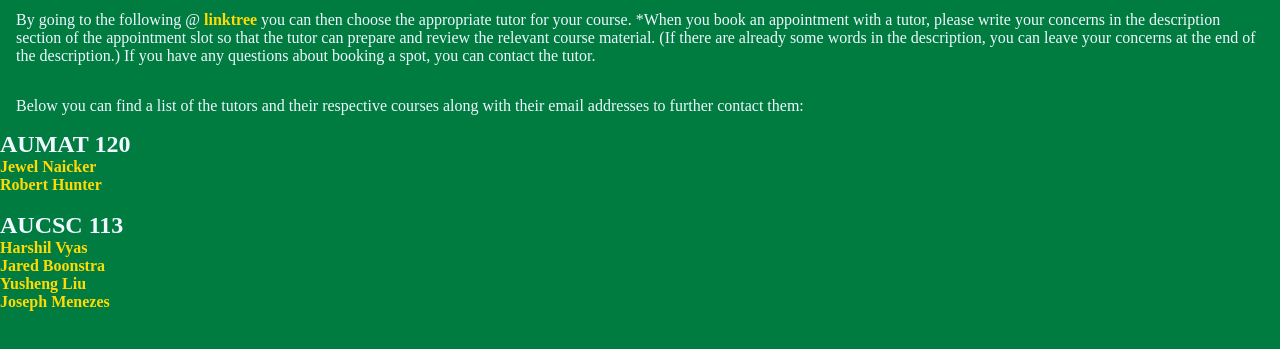
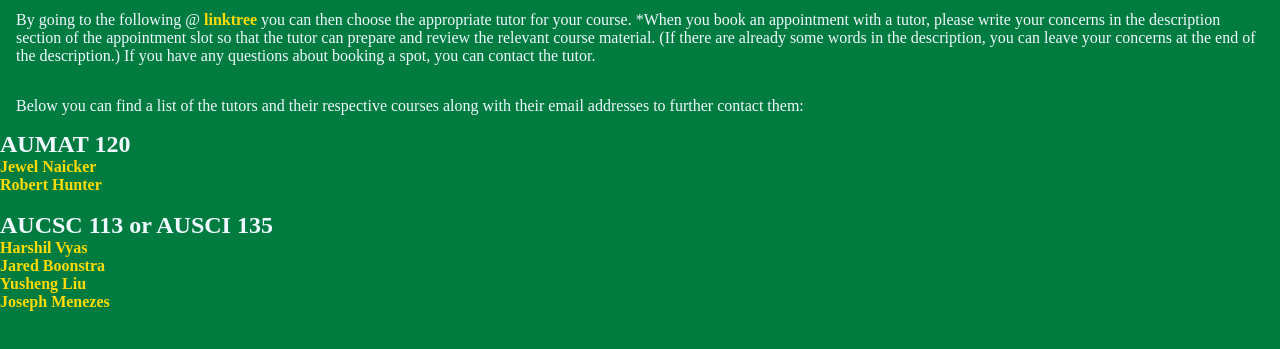
Before and after one commit to joeguy57/MathCompSci.github.io, a plain HTML site: page index.html in a window 1280 px wide. Shown: the part 69-418 px from the top of the page. Drawn offline with Linux system fonts and the light colour scheme.

Commit message:
Update index.html

```diff
--- a/index.html
+++ b/index.html
@@ -21,7 +21,7 @@
     <li><a href="mailto:shunter@ualberta.ca">Robert Hunter</a></li>
 </ul>
 <br>
-<h2>AUCSC 113</h2>
+<h2>AUCSC 113 or AUSCI 135</h2>
 <ul>
     <li><a href="mailto:harshil@ualberta.ca">Harshil Vyas</a></li>
     <li><a href="mailto:jboonstr@ualberta.ca">Jared Boonstra</a></li>
```
